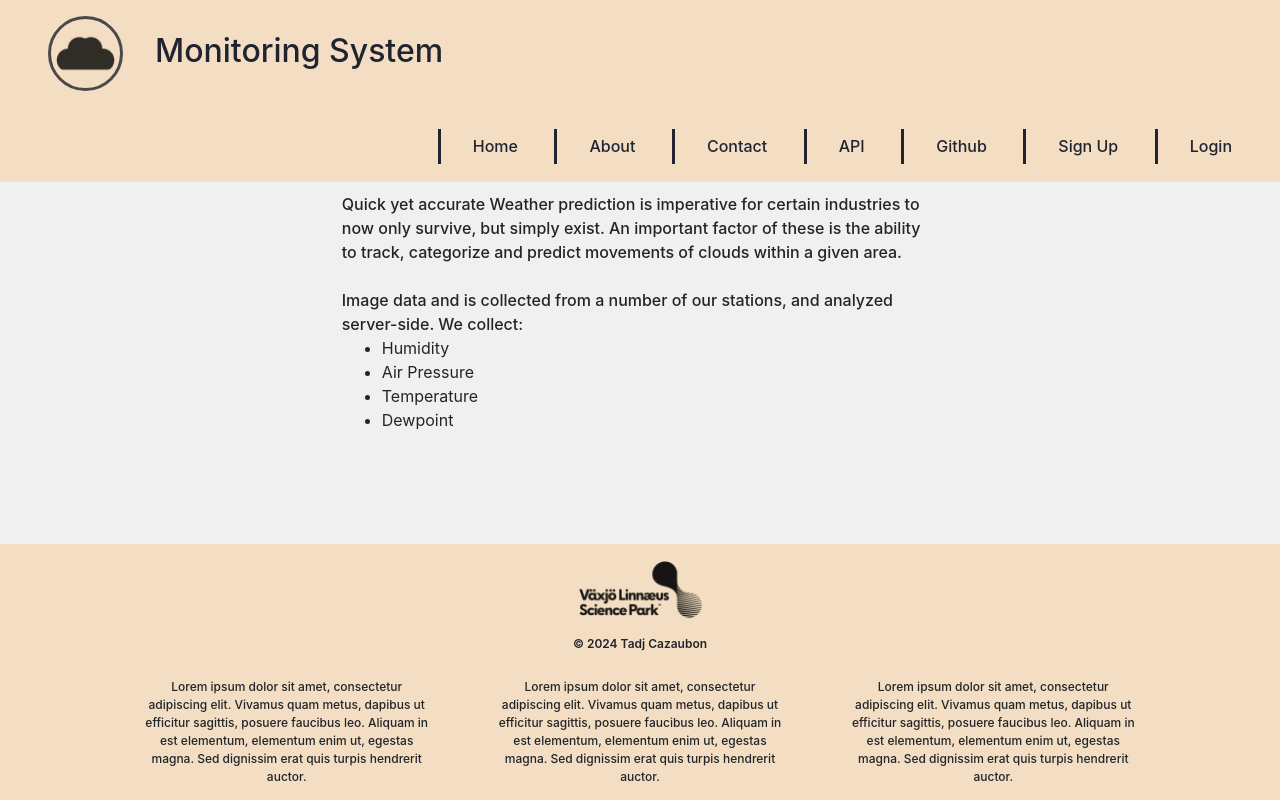
After one commit to sudoDeVinci/DevinciCloud, a Python web app: template vlsprevamp/src/templates/about.html in a window 1280 px wide. The commit adds this page. Run offline with Jinja, Linux system fonts and the light colour scheme; the template is opened without the code that fills it, so the values that code supplies are empty; some libraries are stand-ins or nearby versions.

Commit message:
website goodness. IT ROTATES!!!!

```diff
--- a/vlsprevamp/main.py
+++ b/vlsprevamp/main.py
@@ -17,4 +17,4 @@ if __name__ == "__main__":
 
     from waitress import serve
 
-    serve(app, host="0.0.0.0", port = 8080)
+    app.run(host="0.0.0.0", port = 8080)
--- a/vlsprevamp/src/auth.py
+++ b/vlsprevamp/src/auth.py
@@ -16,4 +16,4 @@ def login():
 
 @auth.route("/logout")
 def logout():
-    return "<p>logout</p>"
+    return render_template("login.html")
--- a/vlsprevamp/src/config.py
+++ b/vlsprevamp/src/config.py
@@ -60,6 +60,7 @@ def mkdir(folder:str) -> str:
     return folder
 
 ROOT = f"{os.getcwd()}/src"
+IMAGE_UPLOADS = mkdir(f"{ROOT}/uploads")
 
 # Database related folders
 db_schema_folder = mkdir('schemas')
--- a/vlsprevamp/src/static/base.css
+++ b/vlsprevamp/src/static/base.css
@@ -32,7 +32,7 @@ header::after {
 
 h1 {
     float: left;
-    padding: 2.5rem 0 0.5rem 2rem;
+    padding: 2rem 0 0.5rem 2rem;
     color: var(--font-color);
     font-size: 1rem;
 }
@@ -60,7 +60,7 @@ nav ul {
 nav li {
     display: inline-block;
     padding-bottom: 0.5rem;
-    padding-top: 3.5rem;
+    padding-top: 3rem;
     font-size: 1rem;
     position: relative;
     font-weight: 550;
@@ -84,7 +84,7 @@ nav ul li a::before {
     content: '';
     display: block;
     position: absolute;
-    top: 3rem;
+    top: 2.5rem;
     left: 0;
     width: 0.2rem;
     height: 0.15rem;
@@ -99,18 +99,20 @@ nav ul li a:hover::before {
 
 #logo {
     float: left;
-    transition: all 0.25s ease;
+    transition: all 550ms ease;
     padding: 0.2rem 0.2rem;
     border-radius: 60%;
-    opacity: 90%;
+    opacity: 80%;
     margin: 1rem 0 1rem 3rem;
     border: 0.2rem solid var(--font-color);
 }
 
 #logo:hover {
+    transition: all 550ms ease;
     border-radius: 5%;
     opacity: 100%;
     border: 0.2rem solid var(--main-hover-color);
+    transform: scale(1.1) rotate(5deg);
 }
 
 
@@ -194,14 +196,17 @@ footer {
 @media screen and (min-width: 1080px) {
     .contain {
         flex-wrap: nowrap;
-        max-width: 1440px;
-        margin-left: auto;
-        margin-right: auto;
+        max-width: 100vw;
+        margin-left: 10vw;
+        margin-right: 10vw;
+    }
+
+    .column1, .column3 {
+        max-width:200px;
     }
 
     .middle {
-        flex: 3 0 100%;
-        flex-basis: 100%; /* Ensure the middle column takes up 100% width when wrapping */
+        max-width: 1200px;
     }
 
 }
--- /dev/null
+++ b/vlsprevamp/src/templates/about.html
@@ -0,0 +1,25 @@
+{% extends "base.html" %}
+{% block title %}About{% endblock %}
+
+{% block left_content %} <div></div> {% endblock %}
+{% block right_content %} <div></div> {% endblock %}
+
+{% block main_content %}
+    <p id="main_about_statement">
+        Quick yet accurate Weather prediction is imperative for certain industries
+        to now only survive, but simply exist. An important factor of these is the
+        ability to track, categorize and predict movements of clouds within a given
+        area.
+    </p>
+    <br>
+    <p>
+        Image data and is collected from a number of our stations, and analyzed server-side.
+        We collect:
+    </p>
+    <ul>
+        <li>Humidity</li>
+        <li>Air Pressure</li>
+        <li>Temperature</li>
+        <li>Dewpoint</li>
+    </ul>
+{% endblock %}
--- a/vlsprevamp/src/templates/base.html
+++ b/vlsprevamp/src/templates/base.html
@@ -30,9 +30,9 @@
             <nav id = "navbar">
                 <ul>
                     <li><a href="/" target="">Home</a></li>
-                    <li><a href="#" target="">About</a></li>
+                    <li><a href="/about" target="">About</a></li>
                     <li><a href="#" target="">Contact</a></li>
-                    <li><a href="/api" target="">API</a></li>
+                    <li><a href="/api/docs" target="">API</a></li>
                     <li><a href="https://github.com/sudoDeVinci/DevinciCloud" target="_blank">Github</a></li>
                     <li><a href="/sign-up" target="">Sign Up</a></li>
                     <li><a href="/login" target="">Login</a></li>
--- a/vlsprevamp/src/templates/login.html
+++ b/vlsprevamp/src/templates/login.html
@@ -6,8 +6,8 @@
 <link rel="stylesheet" href="../static/option.css">
 {% endblock %}
 
-{% block left_content %} {% endblock %}
-{% block right_content %} {% endblock %}
+{% block left_content %} <div></div> {% endblock %}
+{% block right_content %} <div></div> {% endblock %}
 
 {% block main_content %}
   <form method="POST">
```
Also changed, not shown: vlsprevamp/src/api.py (+52 -12 lines), vlsprevamp/src/handlers.py (+14 -6 lines), vlsprevamp/src/templates/api.html (added, +7 -0 lines), vlsprevamp/src/views.py (+7 -1 lines), vlsprevamp/src/static/about.css (added).
